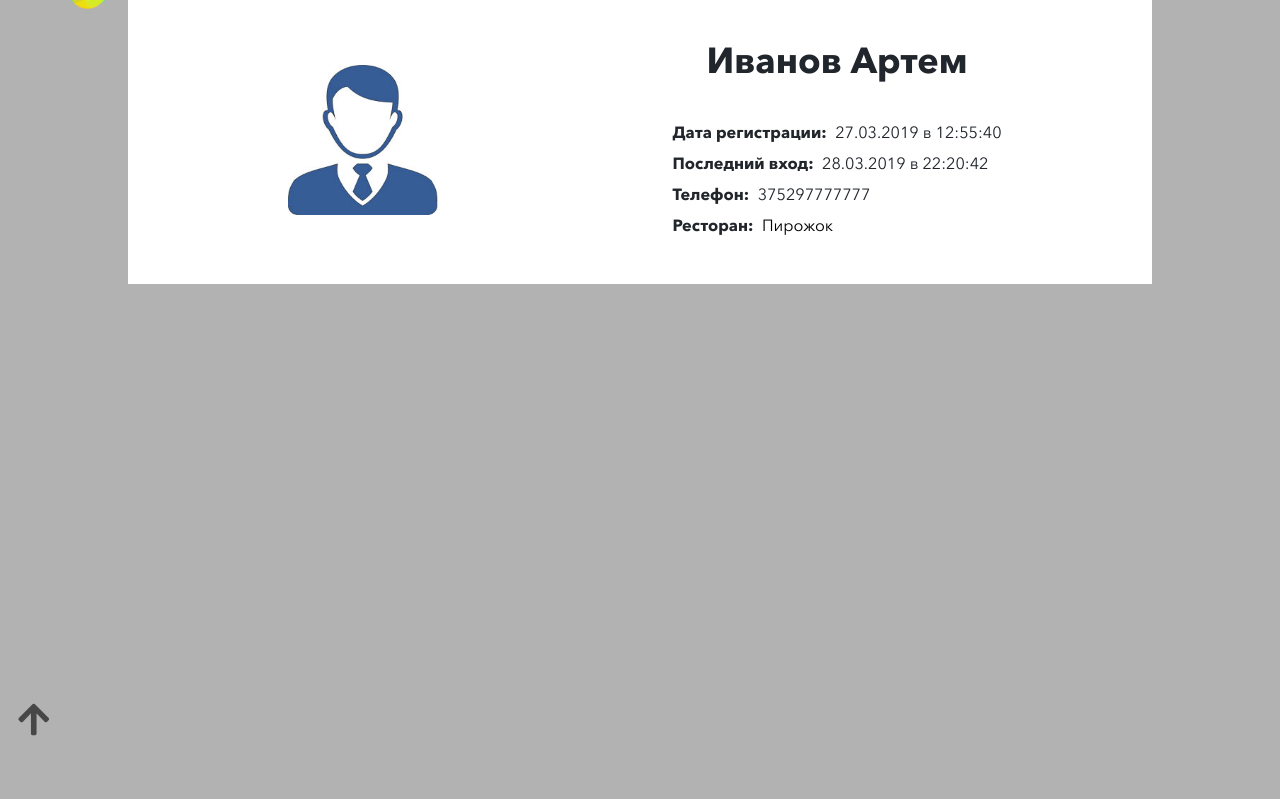
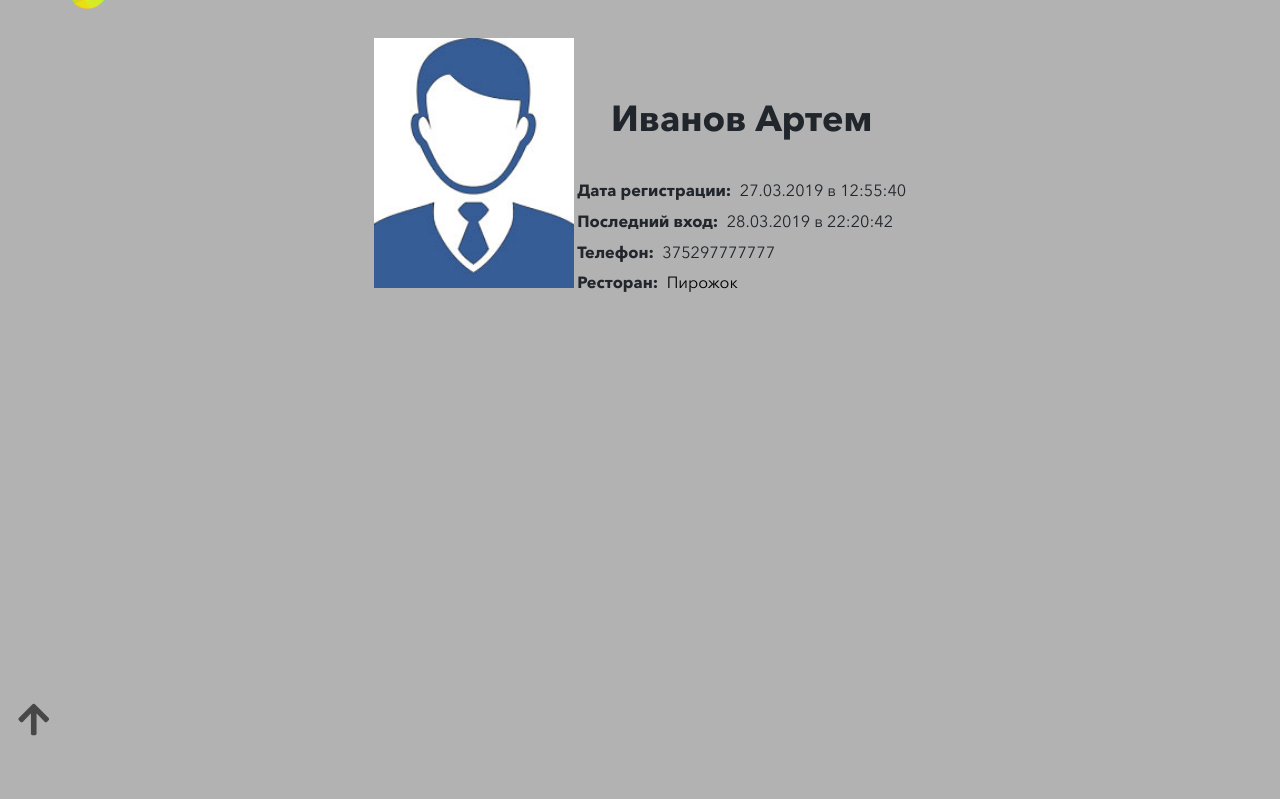
Before and after one commit to ValentinKolesnikov/TRPOCourseWork, a Django app: page /user/18 in a window 1280 px wide. Shown: the part 40-839 px from the top of the page. Run offline with Django 3.2, Linux system fonts and the light colour scheme; a user stored in the database is signed in; data comes from the database, SQL or seed files in the repository; both versions use the stored data as it was after the commit; style sheets or scripts are compiled from the project's sources; some libraries are stand-ins or nearby versions.

Commit message:
Фотки

```diff
--- a/mysite/mainApp/static/sass/user.css
+++ b/mysite/mainApp/static/sass/user.css
@@ -3,8 +3,25 @@
   height: 100vh;
 }
 
+.user__filter {
+  width: 100%;
+  height: 100%;
+  position: absolute;
+  z-index: 2;
+  -webkit-filter: blur(5px);
+          filter: blur(5px);
+}
+
+.user__inform {
+  position: relative;
+  z-index: 3;
+}
+
 .user__card {
-  background: #fff;
+  position: relative;
+  background-repeat: no-repeat;
+  background-size: cover;
+  background-position: 0 0;
   padding: 3%;
   margin: 0 10%;
   display: -webkit-box;
@@ -22,6 +39,11 @@
 .user__image {
   display: inline-block;
   padding: 10px;
+  width: 200px;
+  height: 250px;
+  background-size: cover;
+  background-position: center 0;
+  background-repeat: no-repeat;
 }
 
 .user__description {
--- a/mysite/mainApp/static/sass/user.sass
+++ b/mysite/mainApp/static/sass/user.sass
@@ -3,12 +3,22 @@
 .user
 	background: rgba(0,0,0,0.3)
 	height: 100vh
+	&__filter
+
+		width: 100%
+		height: 100%
+		position: absolute
+		z-index: 2
+		filter: blur(5px)
+	&__inform
+		position: relative
+		z-index: 3
 	&__card
-		// position: absolute
-		// top: 50%
-		// left: 50%
-		// transform: translate(-50%, -50%)
-		background: #fff
+
+		position: relative
+		background-repeat: no-repeat
+		background-size: cover
+		background-position: 0 0
 		padding: 3%
 		margin: 0 10%
 		display: flex
@@ -18,6 +28,11 @@
 	&__image
 		display: inline-block
 		padding: 10px
+		width: 200px
+		height: 250px
+		background-size: cover
+		background-position: center 0
+		background-repeat: no-repeat
 	&__description
 		display: inline-block
 		position: relative
--- a/mysite/mainApp/templates/mainApp/wrapper.html
+++ b/mysite/mainApp/templates/mainApp/wrapper.html
@@ -153,6 +153,8 @@
 	<script src='http://cdnjs.cloudflare.com/ajax/libs/jquery/2.1.3/jquery.min.js'></script>
 	<script src="{% static 'js/login-form.js' %}"></script>
 	<script src="{% static 'js/main.js' %}"></script>
+	<!-- <script src="{% static 'js/image-size.js' %}"></script> -->
+
 
 
 </body>
--- a/mysite/user/templates/user/user.html
+++ b/mysite/user/templates/user/user.html
@@ -10,10 +10,14 @@
     {% else %}
     {% if user.id %}
         <div class="user">
-                <div class="user__card">
-                    <div class="user__image"><img
-                            src="{% if client.photo %}{{client.photo.url}}{% else %}/media/user_image/0.jpg{% endif %}" width="150" height="150"
-                            alt="adsf"></div>
+
+                <div class="user__card" >
+                    <div class="user__filter"></div>
+                    <div class="user__inform">
+                        <div class="user__image" style="background-image: url('{% if client.photo %}{{client.photo.url}}{% else %}/media/user_image/0.jpg{% endif %}')">
+                            <!-- <img src="{% if client.photo %}{{client.photo.url}}{% else %}/media/user_image/0.jpg{% endif %}" width="150" height="150"
+                                alt="adsf"> -->
+                            </div>
                         <div class="user__description">
                             <h1>{{userprofile.first_name}} {{userprofile.last_name}}</h1>
                             <p><span class="user__bold-text">Дата регистрации:</span> {{userprofile.date_joined|date:"d.m.Y"}} в
@@ -25,6 +29,7 @@
                                         href="/restaurant/{{rest.id}}">{{rest.name}}</a>{% elif userprofile == user %}<a
                                         href="/restaurant/create/">Создать</a>{% else %}---{% endif %}</p>
                             {% if user.id == userprofile.id %}<a href="/user/editor" class="btn">Редактировать данные</a>{% endif %}
+                        </div>
                     </div>
                 </div>
 
```
Also changed, not shown: mysite/mainApp/static/js/image-size.js (added, +27 -0 lines), mysite/db.sqlite3, mysite/mysite/media/user_image/2.jpg (added), mysite/mysite/media/user_image/20.jpg (added), mysite/mysite/media/user_image/21.jpg (added), 1 other file. Lines whose indentation alone changed are shown as unchanged.
